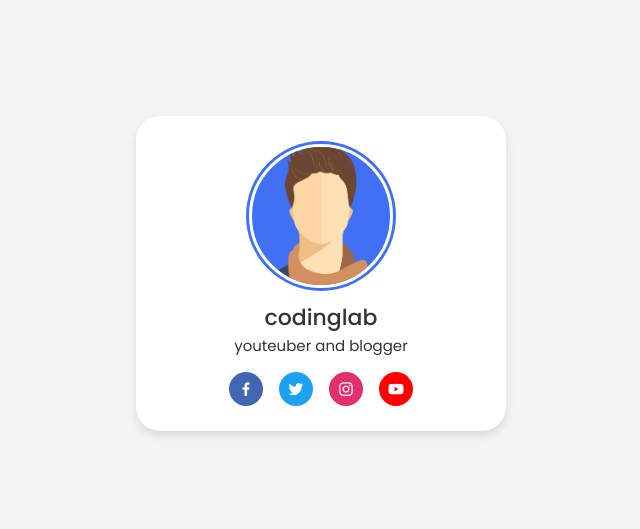
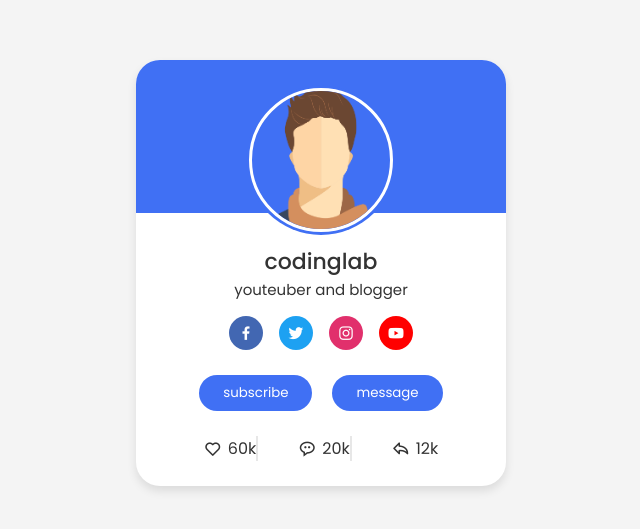
Before and after one commit to Ibra-him-elgharras/Template-3, a plain HTML site: page index.html in a window 1280 px wide. Shown: the part 127-656 px from the top of the page, without its empty margins (319-959 px from the left). Drawn offline with nearby package versions, Linux system fonts and the light colour scheme.

Commit message:
profile-card-finished

```diff
--- a/CSS/style.css
+++ b/CSS/style.css
@@ -25,15 +25,19 @@ body{
     padding: 25px;
     border-radius: 24px;
     box-shadow: 0 5px 10px rgba(0, 0, 0, 0.1);
-
+    position: relative;
 }
 
-
-
-
-
-
-
+.profile-card::before{
+    content: '';
+    position: absolute;
+    height: 36%;
+    width: 100%;
+    top: 0;
+    left: 0;
+    background-color: #4070f4;
+    border-radius: 24px 24px 0 0;
+}
 
 .image{
     background-color: #4070f4;
@@ -89,3 +93,49 @@ body{
     color: #fff;
     font-size: 18px;
 }
+
+.profile-card .buttons{
+    display: flex;
+    align-items: center;
+    margin-top: 25px;
+}
+
+.buttons .button{
+    background-color: #4070f4;
+    padding: 8px 24px;
+    margin: 0 10px;
+    border-radius: 24px;
+    border: none;
+    color: #fff;
+    font-style: 14px;
+    font-weight: 400;
+    cursor: pointer;
+    transition: all 0.3s ease;
+}
+
+.buttons .button:hover{
+    background-color: #0e4bf1;
+}
+
+.profile-card .analytics{
+    display: flex;
+    align-items: center;
+    margin-top: 25px;
+}
+
+.analytics .data{
+    display: flex;
+    align-items: center;
+    color: #333;
+    margin: 0 20px;
+    border-right: 2px solid #e7e7e7;
+}
+
+.data i{
+    font-size: 18px;
+    margin-right: 6px;
+}
+
+.data:last-child{
+    border-right: none;
+}
--- a/index.html
+++ b/index.html
@@ -34,6 +34,27 @@
                 <i class='bx bxl-youtube' ></i>
             </a>
         </div>
+
+        <div class="buttons">
+            <button class="button">subscribe</button>
+            <button class="button">message</button>
+        </div>
+
+        <div class="analytics">
+            <div class="data">
+                <i class='bx bx-heart'></i>
+                <span class="number">60k</span>
+            </div>
+            <div class="data">
+                <i class='bx bx-message-rounded-dots'></i>
+                <span class="number">20k</span>
+            </div>
+            <div class="data">
+                <i class='bx bx-share'></i>
+                <span class="number">12k</span>
+            </div>
+        </div>
+
     </div>
 </body>
 </html>
```
